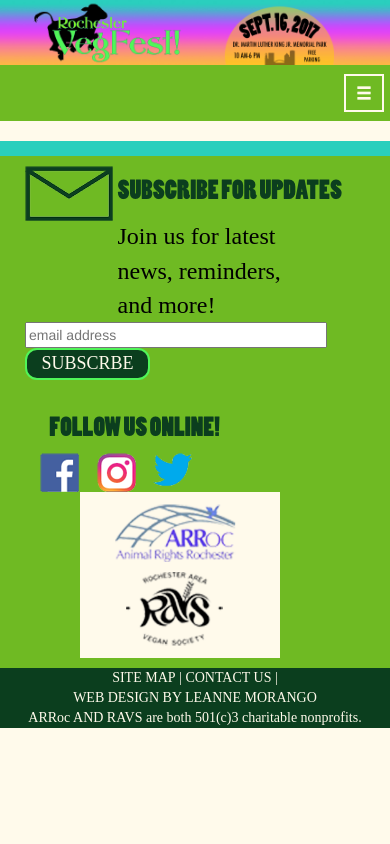
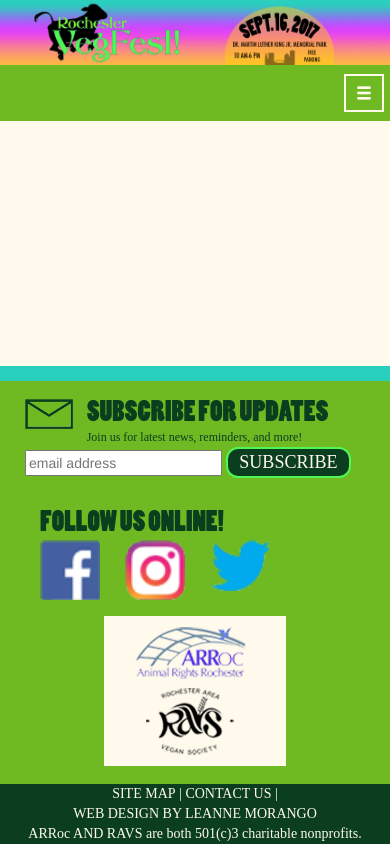
Before and after one commit to LucidDistortion/Rochester-VegFest-Website, a PHP site: page /updates.html in a window 390 px wide. Run offline with PHP 8.4, Linux system fonts and the light colour scheme; some web fonts are replaced.

Commit message:
Footer improved

```diff
--- a/css/body_and_background.css
+++ b/css/body_and_background.css
@@ -2,8 +2,10 @@
 html {
   background-color:#fffaeb;
   width:100%;
+  min-height: 100%; /* Needed to make the footer always appear at the bottom of the screen */
 }
 
 body {
 	width:100%;
+	background-color: #fffaeb;
 }
--- a/css/footer.css
+++ b/css/footer.css
@@ -2,6 +2,8 @@
 
 #footer {
 	background-color:#6fba23;
+	position: absolute;
+	bottom: 0;
 }
 
 #accent {
@@ -38,26 +40,39 @@
 }
 
 /*Mailing List*/
+
+#emailForm {
+	width: 600px;
+}
+
+.subscribe {
+	padding-left: 10%;
+}
+
 #envelope {
-	float:left;
-	margin-top:1%;
-	margin-left:5%;
+	margin: 0 auto;
+	height: 60px;
+	width: auto;
 
 }
 
-p.maildetail {
-	float:left;
-	font-size:16px;
-	color:#0b3e1e;
-	margin-top:-6%;
-	margin-left:20%;
+h3.footerTitle {
+	font-size: 42px;
+	margin: 0 0;
+}
+
+p#maildetail {
+	font-size: 18px;
+	color: #0b3e1e;
+	margin: 0 0;
+	white-space: nowrap;
 }
 
 #emailaddress {
 	float:left;
 }
 
-#emailsubmit {
+#emailSubmit {
 	width:125px;
 	background-color:#0b3e1e;
 	font-family:"Futura Condensed Medium";
@@ -68,19 +83,17 @@ p.maildetail {
 }
 
 /*Social Media*/
-h3.social {
-	margin-left:8%;
-}
 
-#iconbox {
-	float:left;
+img.socialLink {
+	width: 60px;
+	height: auto;
+	margin: 0 auto;
 }
 
 /*Main Sponsors*/
 #arrocravs {
-	float:right;
-	width: 200px;
-	max-width: 200px !important;
+	margin: 0 auto;
+	height: 120px;
 }
 
 #anchor {
@@ -114,7 +127,24 @@ a.anchorlink:hover {
 	color:#50f558;
 }
 
-@media screen and (max-width: 1100px) {
+@media screen and (max-width: 1214px) {
+
+	h3.footerTitle {
+		font-size: 38px;
+	}
+
+	p#maildetail {
+		font-size: 16px;
+	}
+
+	#envelope {
+		height: 50px;
+	}
+
+	#emailForm {
+		width: 500px;
+	}
+
 	.left {
 		float: none;
 		text-align: center;
@@ -124,19 +154,51 @@ a.anchorlink:hover {
 		float: none;
 		text-align: center;
 	}
+
 }
 
-@media screen and (max-width: 768px) {
-	.left {
-		float: none;
-		text-align: center;
-		font-size: 14px
+@media screen and (max-width: 964px) {
+	h3.footerTitle {
+		font-size: 34px;
 	}
 
-	.right {
-		float: none;
-		text-align: center;
+	p#maildetail {
 		font-size: 14px;
+	}
+
+	#envelope {
+		height: 40px;
+	}
+
+	#emailForm {
+		width: 400px;
+	}
+
+	#arrocravs {
+		height: 100px;
+	}
+
+}
+
+@media screen and (max-width: 874px) {
+	h3.socialTitle {
+		font-size: 28px !important;
+	}
+
+@media screen and (max-width: 798px) {
+	h3.footerTitle {
+		font-size: 32px;
+	}
+
+@media screen and (max-width: 768px) { /* The "mobile" breakpoint - footer colums stack here */
+
+	h3.footerTitle {
+		font-size: 42px;
+		margin: 0 0;
+	}
+
+	p#maildetail {
+		font-size: 18px;
 	}
 
 	#mailing-list {
@@ -154,11 +216,72 @@ a.anchorlink:hover {
 		margin-bottom: 10px;
 	}
 
+	#emailForm {
+		width: 600px;
+	}
+
 	#envelope {
+		height: 50px;
+	}
 
+	.left {
+		font-size: 14px;
+	}
+
+
+	.right {
+		font-size: 14px;
+	}
+
+	.footerBox {
+		margin-top: 8px;
+		margin-bottom: 8px;
 	}
 
 	#arrocravs {
-		width: 200px;
+		height: 150px;
+		display: block;
+		margin-left: auto;
+	}
+
+	.socialLinksDiv {
+		text-align: center;
+	}
+
+}
+
+@media screen and (max-width: 544px) {
+
+	h3.footerTitle {
+		font-size: 38px;
+		margin: 0 0;
+	}
+
+	p#maildetail {
+		font-size: 16px;
+	}
+
+	#emailForm {
+		width: 100%;
+	}
+
+	#envelope {
+		height: 40px;
 	}
 }
+
+@media screen and (max-width: 450px) {
+
+	h3.footerTitle {
+		font-size: 28px;
+		margin: 0 0;
+	}
+
+	p#maildetail {
+		font-size: 12px;
+	}
+
+	#envelope {
+		height: 30px;
+	}
+}
--- a/css/header_and_navbar.css
+++ b/css/header_and_navbar.css
@@ -1,10 +1,9 @@
-
-/* Background */
-body {
-	background-color: #fffaeb;
+/* Header */
+#header {
+	position: fixed;
+	top: 0;
+	z-index: 1; /* So header will overlap footer if window is very short */
 }
-
-/* Header */
 #headerImg {
 	width: 100%;
 }
--- a/scripts/input_resize.js
+++ b/scripts/input_resize.js
@@ -1,6 +1,7 @@
 function resize() {
 	var width = document.getElementById("emailForm").offsetWidth;
-	document.getElementById("emailInput").size = width/10;
+	document.getElementById("emailInput").size = (width-125)/10;
+	console.log(document.body.clientWidth);
 }
 window.onload = resize;
 window.onresize = resize;
--- a/updates.html
+++ b/updates.html
@@ -26,6 +26,7 @@
 </head>
 
 <body>
+<div id="header">
 <div class="container-fluid">
 	<div class="row">
 		<div class="col"><img id="headerImg" src="images/other/vegfestheader.jpg"></div>
@@ -52,10 +53,9 @@
 		</div>
 	</div>
 </nav>
+</div>
 
 <div id="main">
-
-
 
 
 </div>
@@ -65,20 +65,18 @@
 	<div class="row" id="accent"></div>
 
 	<div class="row" id="footer-content">
-		<div class="col-xs-12 col-sm-6">
+		<div class="col-xs-12 col-sm-6 footerBox">
 			<div class="row">
-				<div class="col-xs-3">
-					<!--<div style="width:80%; margin:15% auto;">-->
-						<img src="images/other/maillist_graphic.png"> <!--style="width:100%; height:auto;">-->
-					<!--</div>-->
+				<div class="col-xs-2">
+					<img id="envelope" src="images/other/maillist_graphic.png">
 				</div>
-				<div class="col-xs-9">
+				<div class="col-xs-10">
 					<div class="row">
 						<div class="col-xs-12">
-							<h3 style="margin:5% 0;">SUBSCRIBE FOR UPDATES</h3>
+							<h3 class="footerTitle">SUBSCRIBE FOR UPDATES</h3>
 						</div>
 						<div class="col-xs-12">
-							<p style="margin:0 0;">Join us for latest news, reminders, and more!</p>
+							<p id="mailDetail">Join us for latest news, reminders, and more!</p>
 						</div>
 					</div>
 				</div>
@@ -87,37 +85,35 @@
 				<div class="col-xs-12">
 					<div class="form-group" id="emailForm">
 						<input type="email" type="form-control" placeholder="email address" id="emailInput">
-							<input id="emailsubmit" type="submit" value="SUBSCRBE">
+							<input id="emailSubmit" type="submit" value="SUBSCRIBE">
 					</div>
 				</div>
 			</div>
 		</div>
 
-		<div class="col-xs-12 col-sm-3">
+		<div class="col-xs-12 col-sm-4  footerBox">
 			<div id="row">
-				<div class="col-xs-12">
-					<h3>FOLLOW US ONLINE!</h3>
+				<div class="col-xs-12 socalLinksDiv">
+					<h3 class="footerTitle socialTitle">FOLLOW US ONLINE!</h3>
 				</div>
 				<div class="col-xs-12">
 					<div class="row">
-						<div class="col-xs-2 col-sm-offset-3">
-							<a id="fb" href="https://www.facebook.com/RocVegFest/?hc_ref=PAGES_TIMELINE"><img src="images/other/facebookcolor.png"></a>
+						<div class="col-xs-3">
+							<a id="fb" href="https://www.facebook.com/RocVegFest/?hc_ref=PAGES_TIMELINE"><img class="socialLink" src="images/other/facebookcolor.png"></a>
 						</div>
-						<div class="col-xs-2">
-							<a id="insta" href=""><img src="images/other/instagramcolor.png"></a>
+						<div class="col-xs-3">
+							<a id="insta" href=""><img class="socialLink" src="images/other/instagramcolor.png"></a>
 						</div>
-						<div class="col-xs-2">
-							<a id="twitter" href="https://twitter.com/RocVegFest"><img src="images/other/twittercolor.png"></a>
+						<div class="col-xs-3">
+							<a id="twitter" href="https://twitter.com/RocVegFest"><img class="socialLink" src="images/other/twittercolor.png"></a>
 						</div>
 					</div>
 				</div>
 			</div>
 		</div>
 
-		<div class="col-xs-12 col-sm-3">
-			<div style="width:50%;margin:0 auto;">
-				<img id="arrocravs" src="images/sponsors/arrocravsfooter.png">
-			</div>
+		<div class="col-xs-12 col-sm-2  footerBox">
+			<img id="arrocravs" src="images/sponsors/arrocravsfooter.png">
 		</div>
 
 	</div>
```
